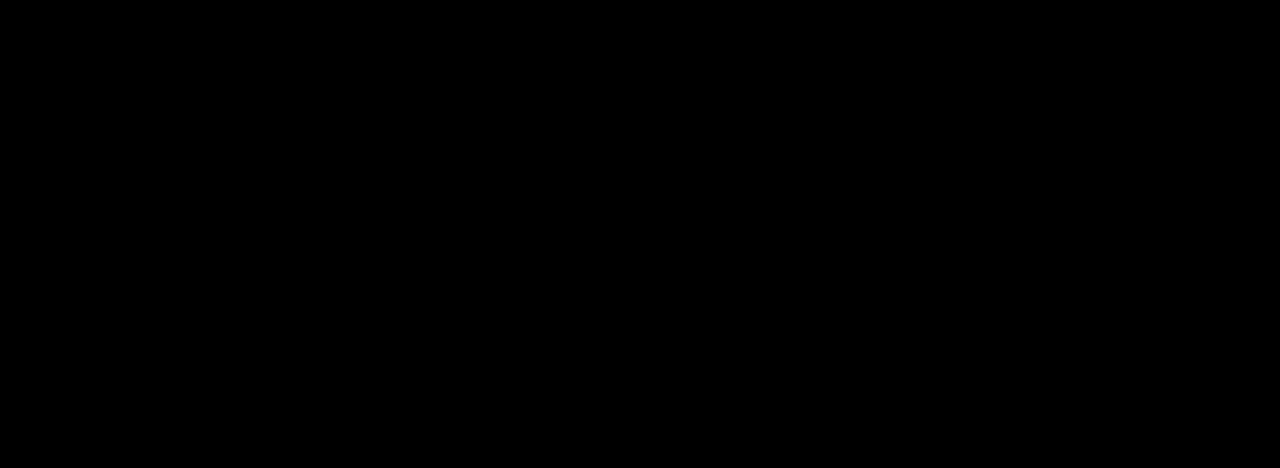
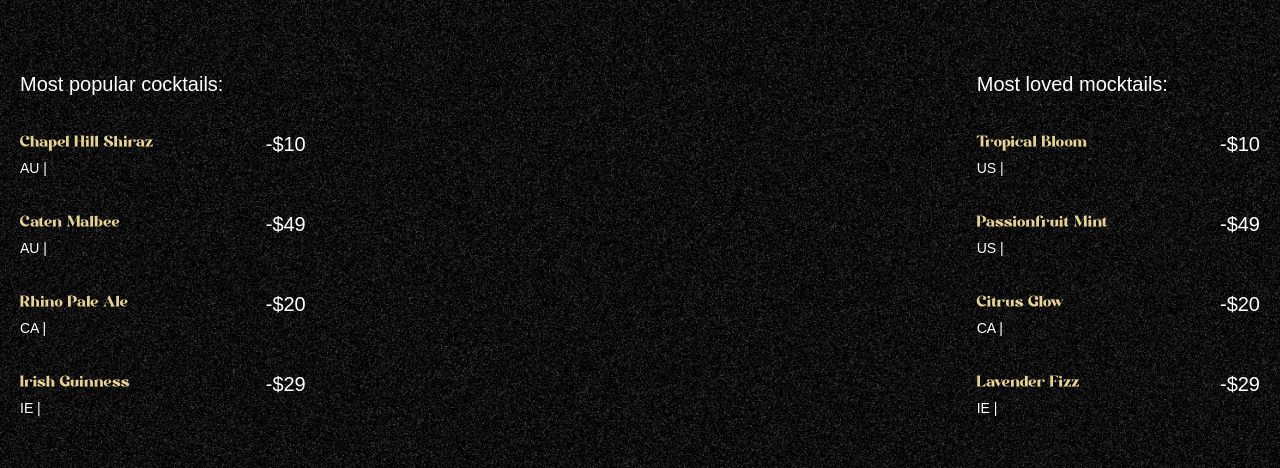
Before and after one commit to Shreyansh95095/Mojito_Cocktails, a React (Vite) app: page / in a window 1280 px wide. Shown: the part 890-1358 px from the top of the page. Built offline with nearby package versions, Linux system fonts and the light colour scheme; a web font is replaced by a local one.

Commit message:
Implemented the Cocktails Section

```diff
--- a/src/app.jsx
+++ b/src/app.jsx
@@ -3,7 +3,7 @@
 import gsap from 'gsap'
 import Navbar from './components/Navbar';
 import Hero from './components/Hero';
-
+import Cocktails from './components/cocktails';
 
 gsap.registerPlugin(ScrollTrigger, SplitText);
 
@@ -12,6 +12,7 @@
     <main>
         <Navbar />
         <Hero />
+        <Cocktails />
     </main>
   )
 }
--- /dev/null
+++ b/src/components/Cocktails.jsx
@@ -0,0 +1,70 @@
+import React from 'react'
+import { cocktailLists, mockTailLists } from '../../constants/index.js';
+import { useGSAP } from '@gsap/react';
+import gsap from 'gsap';
+
+const cocktails = () => {
+
+    useGSAP(() => {
+        const parallaxTimeline = gsap.timeline({
+            scrollTrigger: {
+                trigger: '#cocktails',
+                start: 'top 30%',
+                end: 'bottom 80%',
+                scrub: true,
+            }
+        })
+
+        parallaxTimeline
+        .from('#c-left-leaf', {
+            x: -100, y: 100,
+        })
+        .from('#c-right-leaf', {
+            x: 100, y: 100,
+        })
+    })
+
+  return (
+    <section id="cocktails" className='noisy'>
+        <img src="/images/cocktail-left-leaf.png" alt="l-leaf" id='c-left-leaf' />
+        <img src="/images/cocktail-right-leaf.png" alt="r-leaf" id='c-right-leaf' />
+
+
+      <div className="list">
+        <div className="popular">
+            <h2>Most popular cocktails:</h2>
+
+            <ul>
+                {cocktailLists.map(({name, country, details, price}) => (
+                    <li key = {name}>
+                        <div className="md:me-28">
+                            <h3>{name}</h3>
+                            <p>{country} | {details}</p>
+                        </div>
+                        <span>-{price}</span>
+                    </li>
+                ))}
+            </ul>
+        </div>
+
+        <div className="loved">
+            <h2>Most loved mocktails:</h2>
+
+            <ul>
+                {mockTailLists.map(({name, country, details, price}) => (
+                    <li key = {name}>
+                        <div className="me-28">
+                            <h3>{name}</h3>
+                            <p>{country} | {details}</p>
+                        </div>
+                        <span>-{price}</span>
+                    </li>
+                ))}
+            </ul>
+        </div>
+      </div>
+    </section>
+  )
+}
+
+export default cocktails
```
